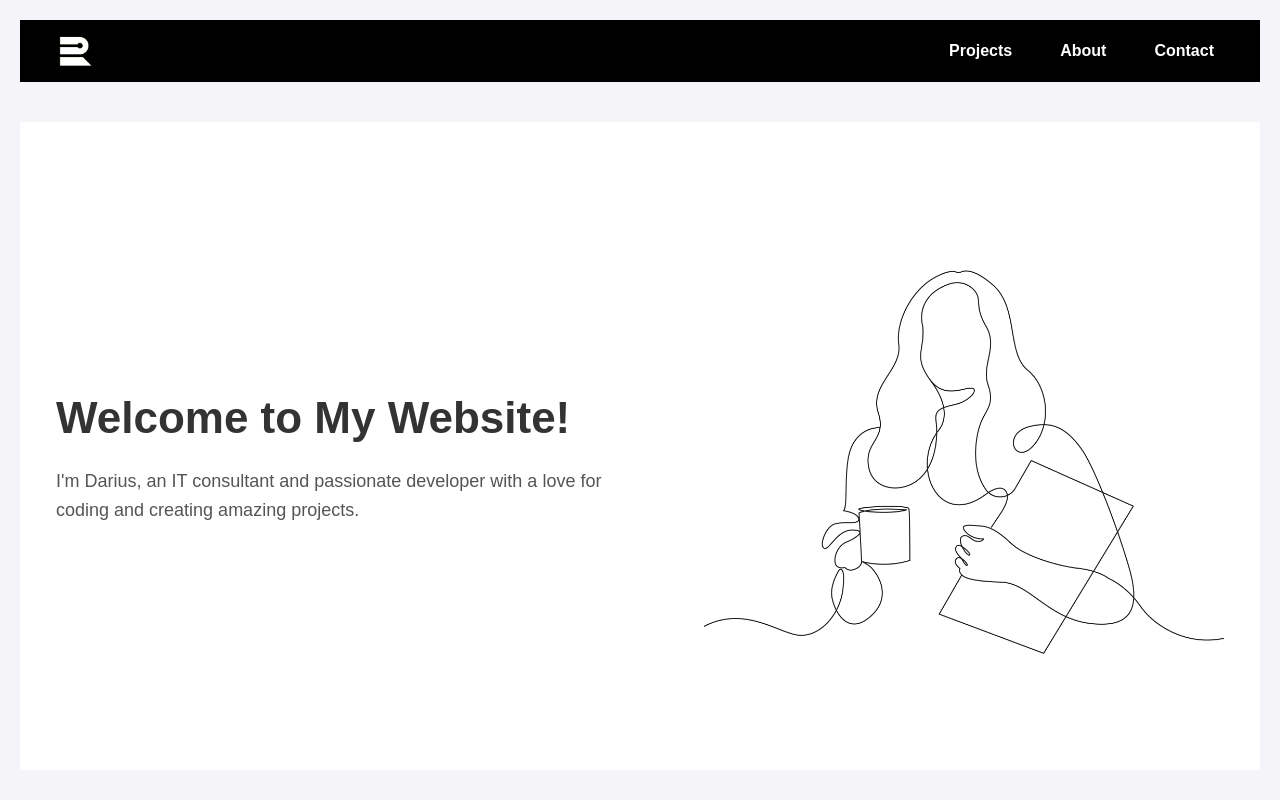
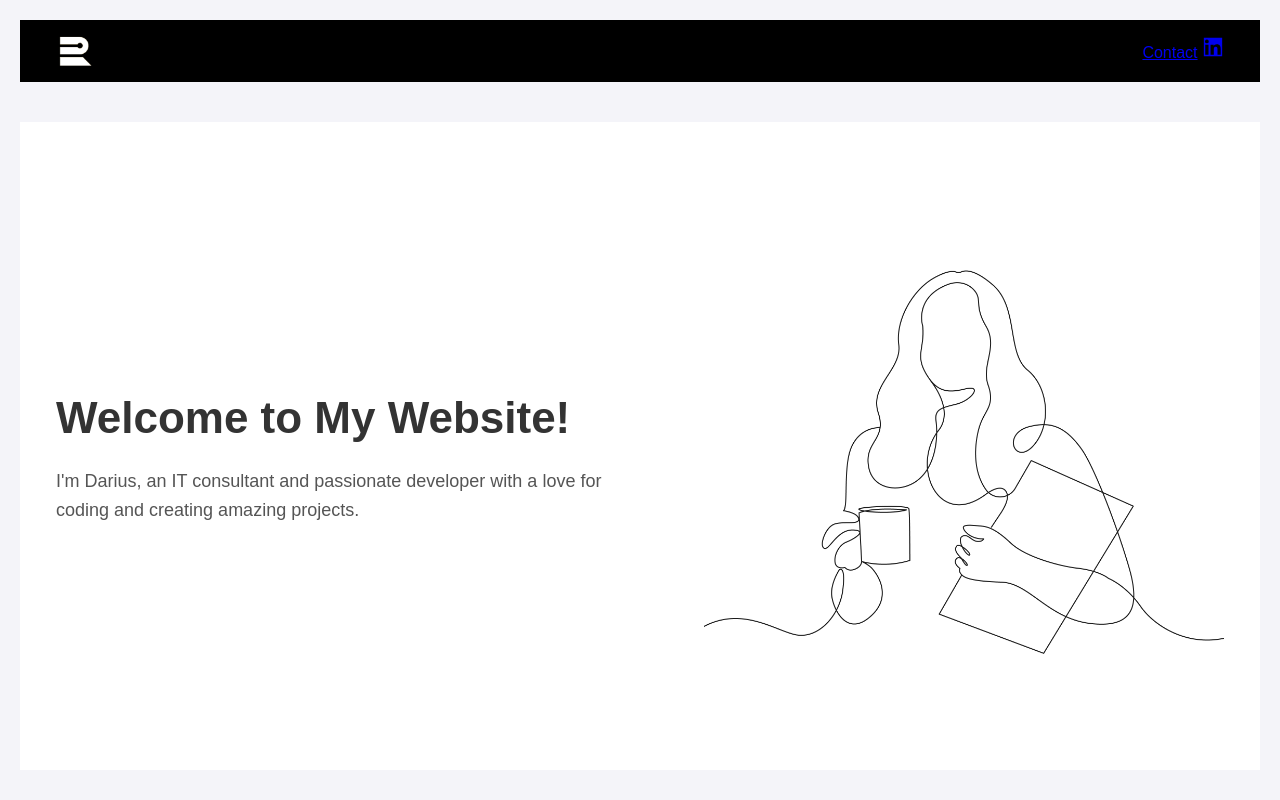
Before and after one commit to Ux-Ray/Portfolio, a plain HTML site: page index.html in a window 1280 px wide. Shown: the top 800 px of the page. Drawn offline with Linux system fonts and the light colour scheme.

Commit message:
Update index.html

```diff
--- a/index.html
+++ b/index.html
@@ -6,6 +6,8 @@
   <title>My hi Portfolio</title>
   <link rel="stylesheet" href="style.css">
 </head>
+
+
 <body>
   <!-- Top navbar -->
 <header class="navbar">
@@ -13,14 +15,20 @@
     <img src="assets/RLogo.png" alt="Logo">
   </div>
 
-  <nav class="menu">
-    <ul>
-      <li><a href="#projects">Projects</a></li>
-      <li><a href="#about">About</a></li>
-      <li><a href="#contact">Contact</a></li>
-    </ul>
-  </nav>
+  <div class="header-actions">
+    <a class="cta" href="mailto:your.email@example.com">Contact</a>
+
+    <!-- LinkedIn icon -->
+    <a class="icon-link" href="https://linkedin.com/in/yourprofile" target="_blank" rel="noopener" aria-label="LinkedIn">
+      <svg viewBox="0 0 24 24" width="22" height="22" aria-hidden="true">
+        <path fill="currentColor"
+          d="M20.45 20.45h-3.56v-5.6c0-1.34-.02-3.06-1.86-3.06-1.86 0-2.15 1.45-2.15 2.95v5.71H9.32V9.5h3.41v1.49h.05c.47-.9 1.63-1.86 3.35-1.86 3.58 0 4.24 2.36 4.24 5.42v5.9zM5.34 8.01a2.07 2.07 0 1 1 0-4.14 2.07 2.07 0 0 1 0 4.14zM7.12 20.45H3.56V9.5h3.56v10.95zM22 2H2v20h20V2z"/>
+      </svg>
+    </a>
+  </div>
 </header>
+
+
 
 <!-- Hero: text left, illustration right -->
 <section class="hero">
```
